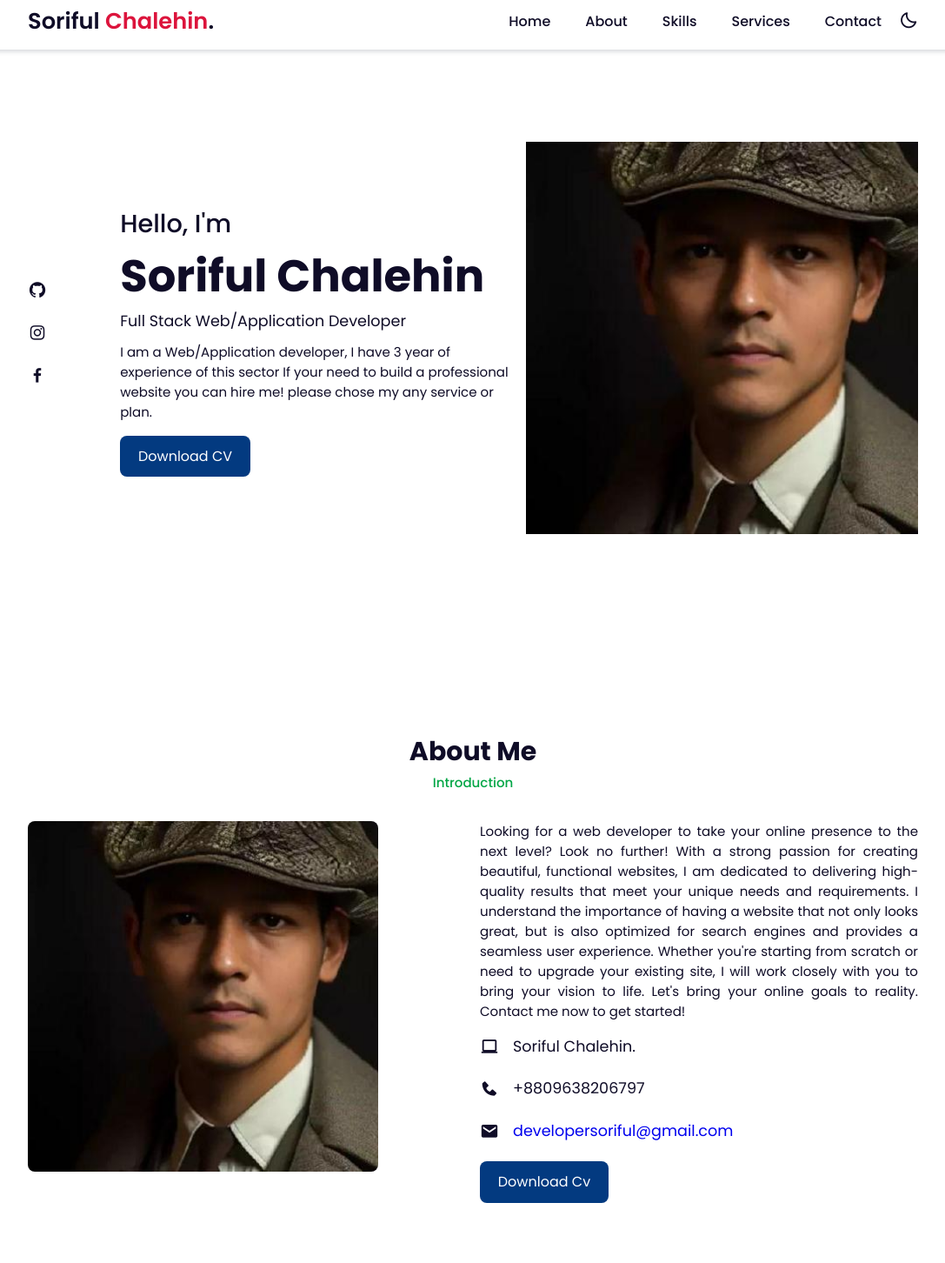
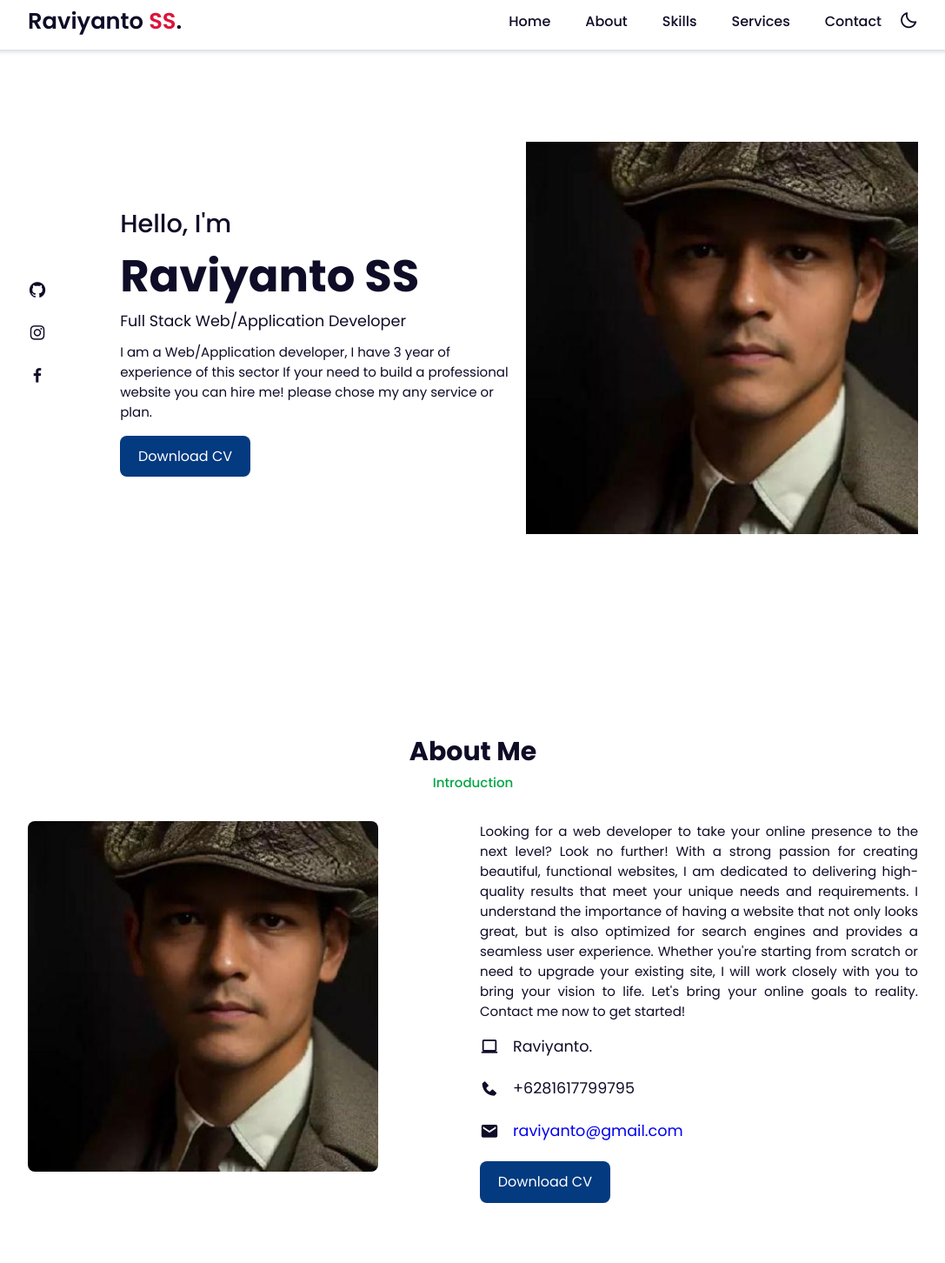
Before and after one commit to Raviyanto/Raviyanto.github.io, a plain HTML site: page index.html in a window 1280 px wide. Shown: the part 8-1460 px from the top of the page at 87% size, without its empty margins (96-1183 px from the left). Drawn offline with nearby package versions, Linux system fonts and the light colour scheme.

Commit message:
Deskripsi Portofolioku

```diff
--- a/index.html
+++ b/index.html
@@ -5,12 +5,12 @@
     <meta charset=UTF-8>
     <meta name="google-site-verification" content="-y1KXkxsAzFscGnxsJ9lIz1rV3DdnTByMyAL9zucYSQ" />
     <meta
-        content="Soriful Chalehin - The Best Web Developer in Bangladesh. Expert in delivering high-quality, SEO-friendly, user-centered, and scalable websites. Contact Soriful for a superior web development experience."
+        content="Raviyanto - The Best Web Developer in Indonesia. Expert in delivering high-quality, SEO-friendly, user-centered, and scalable websites. Contact Raviyanto for a superior web development experience."
         name=description>
     <meta
-        content="Discover the top developer in Bangladesh: Developer Soriful Chalehin, Looking for the best web developer in Bangladesh? Developer Soriful Chalehin is your top choice"
+        content="Discover the top developer in Indonesia: Developer Raviyanto, Looking for the best web developer in Indonesia? Developer Raviyanto is your top choice"
         name=keywords>
-    <meta content="Developer Soriful Chalehin" name=author>
+    <meta content="Developer Raviyanto" name=author>
     <meta content="IE=edge" http-equiv=X-UA-Compatible>
     <meta content="width=device-width,initial-scale=1" name=viewport>
     <link href=https://cdnjs.cloudflare.com/ajax/libs/boxicons/2.1.4/css/boxicons.min.css rel=stylesheet
@@ -18,7 +18,7 @@
         integrity="sha512-cn16Qw8mzTBKpu08X0fwhTSv02kK/FojjNLz0bwp2xJ4H+yalwzXKFw/5cLzuBZCxGWIA+95X4skzvo8STNtSg=="
         referrerpolicy=no-referrer>
     <link href=assets/css/style.css rel=stylesheet>
-    <title>Developer Soriful Chalehin | Full-Stack Web/Application Developer</title>
+    <title>Developer Raviyanto SS | Full-Stack Web/Application Developer</title>
 </head>
 
 <body>
@@ -34,7 +34,7 @@
     </style>
     <div id=loader></div>
     <script>window.addEventListener('load', function () { let x = document.getElementById('loader'); x.style.display = 'none'; })</script>
-    <header><a href=# class=logo>Soriful <span>Chalehin</span>.</a>
+    <header><a href=# class=logo>Raviyanto <span>SS</span>.</a>
         <div class="bx bx-menu" id=menu-icon></div>
         <ul class=navbar>
             <li><a href=#home>Home</a>
@@ -46,16 +46,16 @@
         </ul>
     </header>
     <section class=home id=home>
-        <div class=social><a href=https://github.com/Soriful-Chalehin><i class="bx bxl-github"></i></a> <a href=#><i
-                    class="bx bxl-instagram"></i></a> <a href=https://facebook.com/Chalehin><i
+        <div class=social><a href=https://github.com/raviyanto><i class="bx bxl-github"></i></a> <a href=#><i
+                    class="bx bxl-instagram"></i></a> <a href=https://facebook.com/raviyanto><i
                     class="bx bxl-facebook"></i></a></div>
-        <div class=home-img><img alt="Image of Soriful Chalehin" src=assets/img/main.jpg></div>
+        <div class=home-img><img alt="Image of Raviyanto" src=assets/img/main.jpg></div>
         <div class=home-text><span>Hello, I'm</span>
-            <h1>Soriful Chalehin</h1>
+            <h1>Raviyanto SS</h1>
             <h2>Full Stack Web/Application Developer</h2>
             <p>I am a Web/Application developer, I have 3 year of experience of this sector If your need to build a
                 professional website you can hire me! please chose my any service or plan.</p><a
-                href=https://github.com/Soriful-Chalehin class=btn>Download CV</a>
+                href=https://github.com/raviyanto class=btn>Download CV</a>
         </div>
     </section>
     <section class=about id=about>
@@ -73,11 +73,11 @@
                     site, I will work closely with you to bring your vision to life. Let's bring your online goals to
                     reality. Contact me now to get started!
                 <div class=information>
-                    <div class=info-box><i class="bx bx-laptop"></i> <span>Soriful Chalehin.</span></div>
-                    <div class=info-box><i class="bx bxs-phone"></i> <span>+8809638206797</span></div>
+                    <div class=info-box><i class="bx bx-laptop"></i> <span>Raviyanto.</span></div>
+                    <div class=info-box><i class="bx bxs-phone"></i> <span>+6281617799795</span></div>
                     <div class=info-box><i class="bx bxs-envelope"></i> <span><a
-                                href=mailto:developersoriful@gmail.com>developersoriful@gmail.com</a></span></div>
-                </div><a href=https://github.com/Soriful-Chalehin class=btn>Download Cv</a>
+                                href=mailto:raviyanto@gmail.com>raviyanto@gmail.com</a></span></div>
+                </div><a href=https://github.com/raviyanto class=btn>Download CV</a>
             </div>
         </div>
     </section>
@@ -108,7 +108,7 @@
                     <div class="percent-bar react-bar"></div>
                 </div>
             </div>
-            <div class=skills-img><img alt="Image of Soriful Chalehin" src=assets/img/main.jpg></div>
+            <div class=skills-img><img alt="Image of Raviyanto" src=assets/img/main.jpg></div>
         </div>
     </section>
     <section class=services id=services>
@@ -142,9 +142,9 @@
     </section>
     <div class=footer>
         <h2>Follow Me</h2>
-        <div class=footer-social><a href=https://facebook.com/Chalehin><i class="bx bxl-facebook"></i></a> <a href=#><i
+        <div class=footer-social><a href=https://facebook.com/raviyanto><i class="bx bxl-facebook"></i></a> <a href=#><i
                     class="bx bxl-twitter"></i></a> <a href=#><i class="bx bxl-instagram"></i></a> <a href=#><i
                     class="bx bxl-youtube"></i></a></div>
     </div>
-    <div class=copyright>©Soriful Chalehin. All Right Reserved.</div>
+    <div class=copyright>©Raviyanto. All Right Reserved.</div>
     <script src=assets/js/script.js></script>
```
